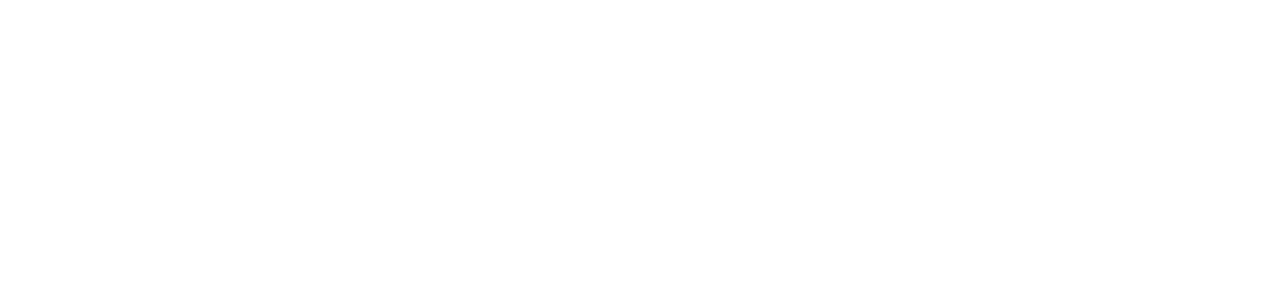
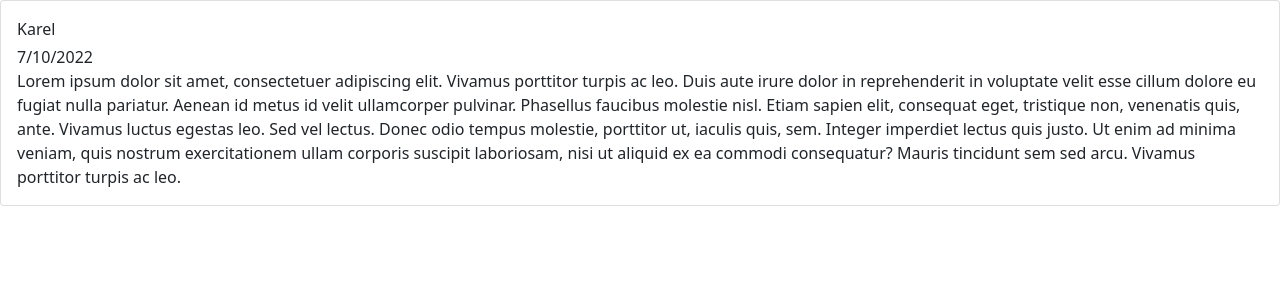
Before and after one commit to MartinKristof/react-workshop-22-1, a React (Create React App) app: page / in a window 1280 px wide. Shown: the top 300 px of the page. Built offline with nearby package versions, Linux system fonts and the light colour scheme.

Commit message:
Add PostList

```diff
--- a/src/App.tsx
+++ b/src/App.tsx
@@ -1,5 +1,20 @@
 import React from 'react';
+import { TPost } from './common/types/post';
+import { PostList } from './components/PostList';
 
-const App = () => <div />;
+const items: TPost[] = [
+  {
+    createdAt: Date.now(),
+    nickName: 'Karel',
+    content:
+      'Lorem ipsum dolor sit amet, consectetuer adipiscing elit. Vivamus porttitor turpis ac leo. Duis aute irure dolor in reprehenderit in voluptate velit esse cillum dolore eu fugiat nulla pariatur. Aenean id metus id velit ullamcorper pulvinar. Phasellus faucibus molestie nisl. Etiam sapien elit, consequat eget, tristique non, venenatis quis, ante. Vivamus luctus egestas leo. Sed vel lectus. Donec odio tempus molestie, porttitor ut, iaculis quis, sem. Integer imperdiet lectus quis justo. Ut enim ad minima veniam, quis nostrum exercitationem ullam corporis suscipit laboriosam, nisi ut aliquid ex ea commodi consequatur? Mauris tincidunt sem sed arcu. Vivamus porttitor turpis ac leo.',
+  },
+];
+
+const App = () => (
+  <div>
+    <PostList items={items} />
+  </div>
+);
 
 export default App;
--- /dev/null
+++ b/src/common/types/post.ts
@@ -0,0 +1,5 @@
+export type TPost = {
+  createdAt: number;
+  nickName: string;
+  content: string;
+};
--- /dev/null
+++ b/src/components/Post.tsx
@@ -0,0 +1,19 @@
+import React from 'react';
+import { Card, CardBody, CardSubtitle, CardText, CardTitle } from 'reactstrap';
+import { TPost } from '../common/types/post';
+
+interface PostProps {
+  createdAt: TPost['createdAt'];
+  nickName: TPost['nickName'];
+  content: TPost['content'];
+}
+
+export const Post: React.FC<PostProps> = ({ createdAt, nickName, content }) => (
+  <Card>
+    <CardBody>
+      <CardTitle>{nickName}</CardTitle>
+      <CardSubtitle>{new Date(createdAt).toLocaleDateString()}</CardSubtitle>
+      <CardText>{content}</CardText>
+    </CardBody>
+  </Card>
+);
--- /dev/null
+++ b/src/components/PostList.tsx
@@ -0,0 +1,18 @@
+import React, { FC } from 'react';
+import { List } from 'reactstrap';
+import { TPost } from '../common/types/post';
+import { Post } from './Post';
+
+interface Props {
+  items: TPost[];
+}
+
+export const PostList: FC<Props> = ({ items }) => (
+  <List type="unstyled">
+    {items.map(item => (
+      <li key={`${item.nickName}-${item.createdAt.toString()}`}>
+        <Post {...item} />
+      </li>
+    ))}
+  </List>
+);
```
